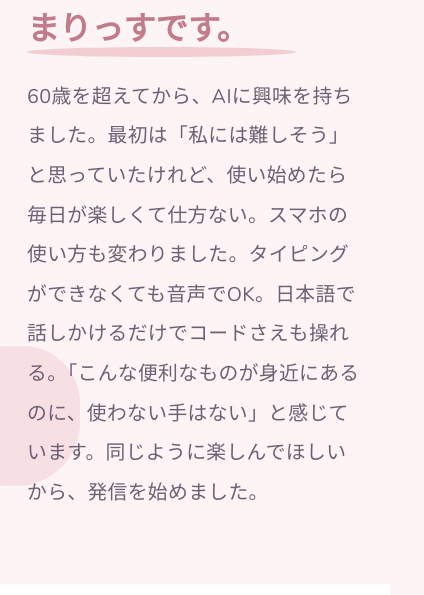
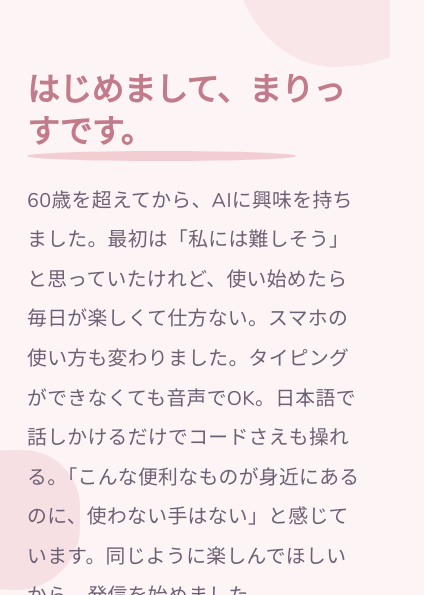
Before and after one commit to mrs-craft/60-new-life, a plain HTML site: page index.html in a window 390 px wide. Shown: the part 1405-2000 px from the top of the page, 424 px wide, since content can reach past the window. Drawn offline with nearby package versions, Linux system fonts and the light colour scheme; a web font is replaced by a local one.

Commit message:
20260504Update index.html

```diff
--- a/index.html
+++ b/index.html
@@ -551,13 +551,21 @@
         font-size: 1rem;
       }
 
-      /* 見出しがはみ出さないようにブロック表示に変更 */
+      /* 見出しがはみ出さないようにブロック表示＋折り返しを許可 */
       .section__title {
         display: block;
         max-width: 100%;
       }
 
+      /* スマホでは日本語見出しを折り返せるようにする（keep-allを上書き） */
+      h1, h2, h3 {
+        word-break: break-word;
+        overflow-wrap: break-word;
+      }
+
+      /* グリッド列が文字幅に引っ張られて広がらないよう制限 */
       .about__content { grid-template-columns: 1fr; }
+      .about__content > div { min-width: 0; }
 
       /* プロフィールを縦並びに戻してはみ出しを防ぐ */
       .about__profile {
```
